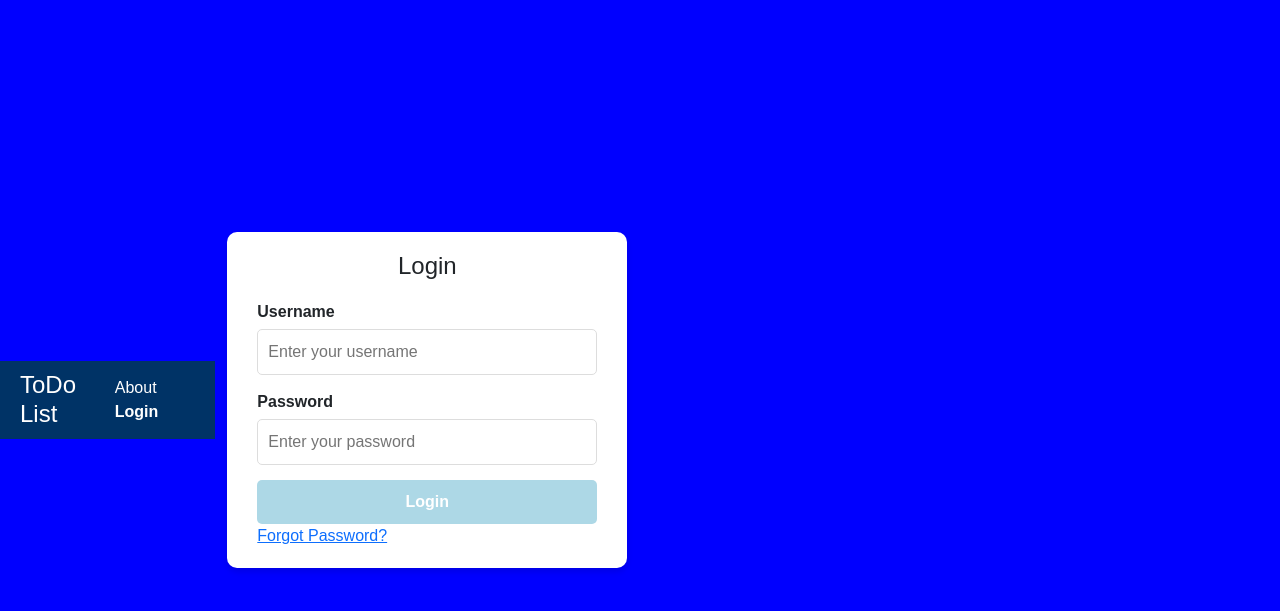
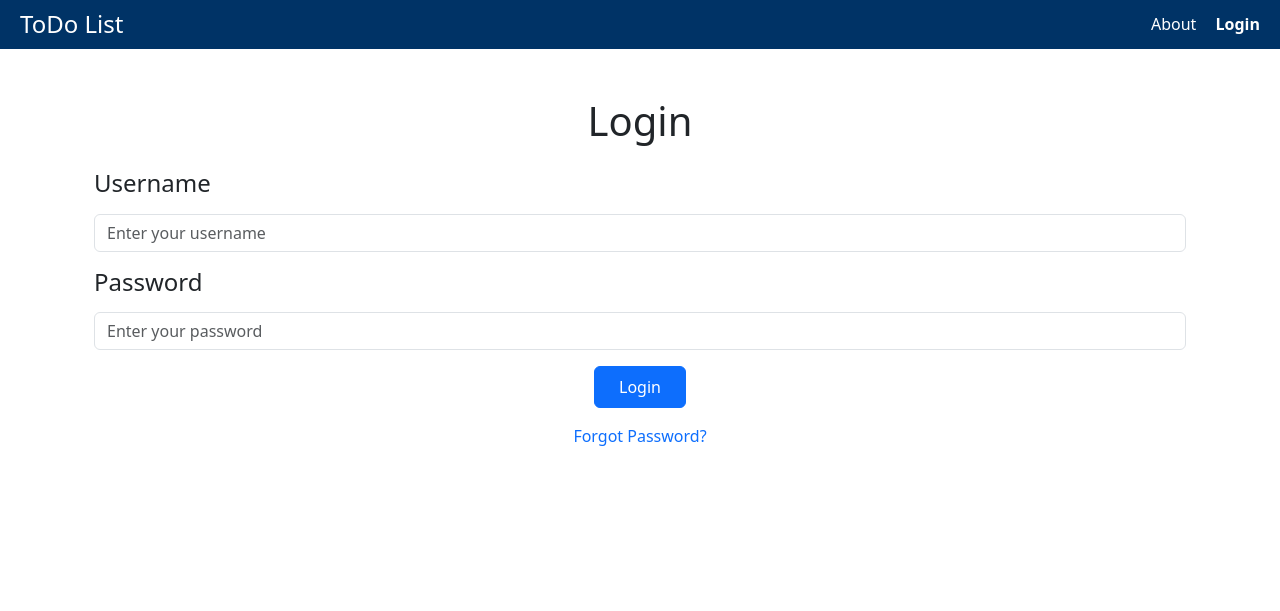
Before and after one commit to afrozetk/To-do-App, a Django app: page /login/ in a window 1280 px wide. Shown: the top 611 px of the page. Run offline with Django 5.2, Linux system fonts and the light colour scheme.

Commit message:
change look of login page to match other pages

```diff
--- a/todo_app/templates/login.html
+++ b/todo_app/templates/login.html
@@ -1,39 +1,50 @@
 {% extends "base.html" %}
 {% load static %}
 {% block content %}
+<div class="login-container container mt-5">
+    <h1 class="text-center mb-4">Login</h1>
+    <form method="POST" action="{% url 'login' %}" class="needs-validation" novalidate>
+        {% csrf_token %}
 
-<link rel="stylesheet" href="{% static 'login.css' %}" type="text/css">
-
-<div class="login-container">
-    <h1>Login</h1>
-    <form method="POST" action="{% url 'login' %}">
-        {% csrf_token %}
-        <div class="form-group">
-            <label for="username">Username</label>
+        <!-- Username Field -->
+        <div class="form-group mb-3">
+            <label for="username" class="form-label"><h4>Username</h4></label>
             <input
                 type="text"
                 id="username"
                 name="username"
+                class="form-control"
                 placeholder="Enter your username"
                 required>
         </div>
-        <div class="form-group">
-            <label for="password">Password</label>
+
+        <!-- Password Field -->
+        <div class="form-group mb-3">
+            <label for="password" class="form-label"><h4>Password</h4></label>
             <input
                 type="password"
                 id="password"
                 name="password"
+                class="form-control"
                 placeholder="Enter your password"
                 required>
         </div>
-        <button type="submit" class="submit-btn">Login</button>
+
+        <!-- Submit Button -->
+        <div class="d-flex justify-content-center">
+            <button type="submit" class="btn btn-primary px-4 py-2">Login</button>
+        </div>
     </form>
-    <div class="forgot-password">
-        <a href="{% url 'forgot_password' %}">Forgot Password?</a>
+
+    <!-- Forgot Password Link -->
+    <div class="forgot-password text-center mt-3">
+        <a href="{% url 'forgot_password' %}" class="text-decoration-none">Forgot Password?</a>
     </div>
+
+    <!-- Error Messages -->
     {% if form.errors %}
-        <div class="error-messages">
-            <ul>
+        <div class="error-messages alert alert-danger mt-4">
+            <ul class="mb-0">
                 {% for field, errors in form.errors.items %}
                     {% for error in errors %}
                         <li>{{ error }}</li>
```
